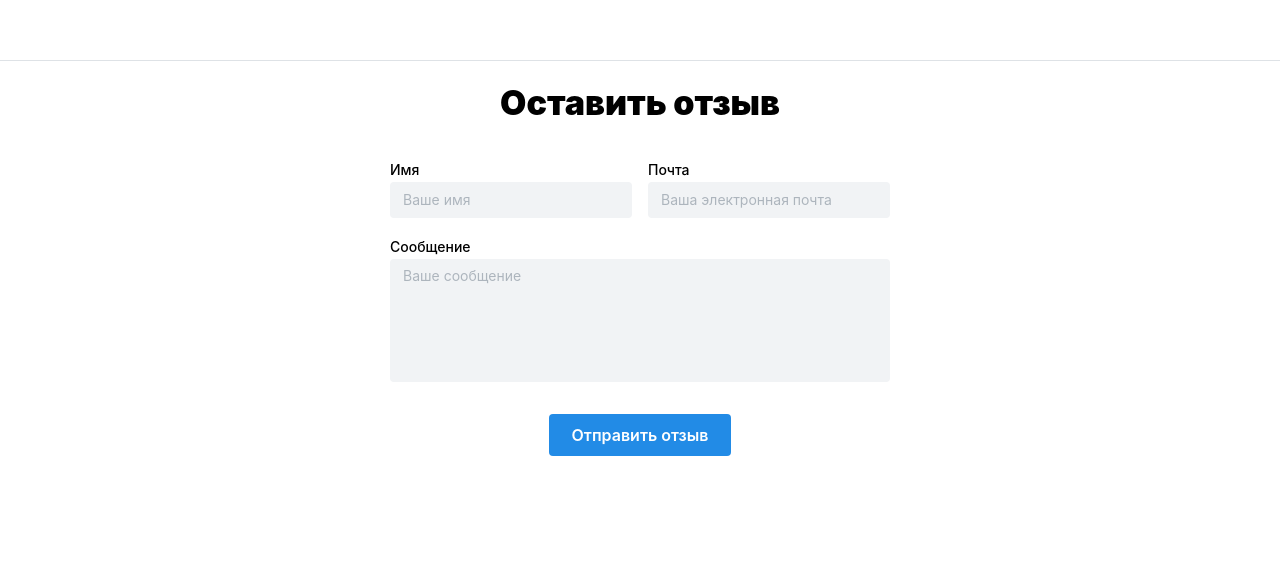
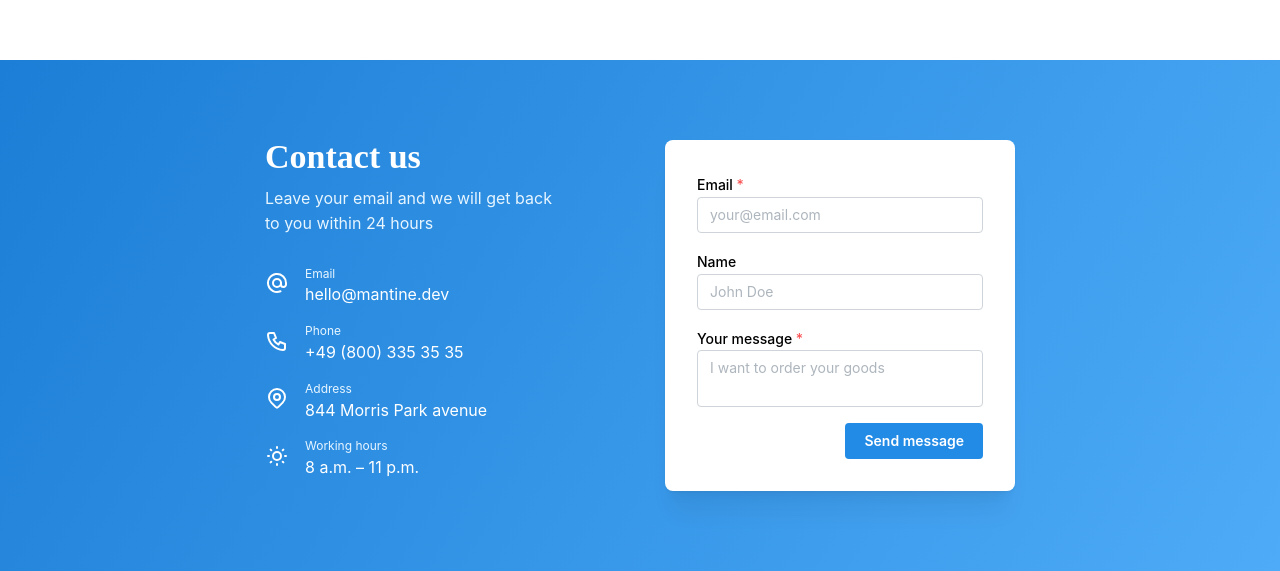
Before and after one commit to bakai-taalaibek/carpool, a Next.js app in the folder client/: page / in a window 1280 px wide. Shown: the part 740-1311 px from the top of the page. Before the commit the page ends 1216 px from the top, so only its background shows below. Built offline with nearby package versions, Linux system fonts and the light colour scheme.

Commit message:
Remake footer

```diff
--- /dev/null
+++ b/client/app/contactIcons.tsx
@@ -0,0 +1,45 @@
+import { Text, Box, Stack, rem, Flex } from "@mantine/core";
+import { IconSun, IconPhone, IconMapPin, IconAt } from "@tabler/icons-react";
+
+interface ContactIconProps
+  extends Omit<React.ComponentPropsWithoutRef<"div">, "title"> {
+  icon: typeof IconSun;
+  title: React.ReactNode;
+  description: React.ReactNode;
+}
+
+function ContactIcon({
+  icon: Icon,
+  title,
+  description,
+  ...others
+}: ContactIconProps) {
+  return (
+    <Flex align="center" c="white" {...others}>
+      <Box mr="md">
+        <Icon style={{ width: rem(24), height: rem(24) }} />
+      </Box>
+
+      <div>
+        <Text size="xs" c="var(--mantine-color-blue-0)">
+          {title}
+        </Text>
+        <Text c="var(--mantine-color-white)">{description}</Text>
+      </div>
+    </Flex>
+  );
+}
+
+const MOCKDATA = [
+  { title: "Email", description: "hello@mantine.dev", icon: IconAt },
+  { title: "Phone", description: "+49 (800) 335 35 35", icon: IconPhone },
+  { title: "Address", description: "844 Morris Park avenue", icon: IconMapPin },
+  { title: "Working hours", description: "8 a.m. – 11 p.m.", icon: IconSun },
+];
+
+export function ContactIconsList() {
+  const items = MOCKDATA.map((item, index) => (
+    <ContactIcon key={index} {...item} />
+  ));
+  return <Stack>{items}</Stack>;
+}
--- a/client/app/footer.tsx
+++ b/client/app/footer.tsx
@@ -1,4 +1,5 @@
 import {
+  Text,
   TextInput,
   Textarea,
   SimpleGrid,
@@ -6,9 +7,15 @@ import {
   Title,
   Button,
   Center,
+  Box,
+  Flex,
+  Grid,
+  Paper,
+  GridCol,
 } from "@mantine/core";
 import { useForm } from "@mantine/form";
 import { forwardRef } from "react";
+import { ContactIconsList } from "./contactIcons";
 
 const Footer = forwardRef<HTMLDivElement>(function Footer(_, ref) {
   const form = useForm({
@@ -25,54 +32,63 @@ const Footer = forwardRef<HTMLDivElement>(function Footer(_, ref) {
   return (
     <Center
       ref={ref}
-      py={20}
-      style={{ borderTop: "1px solid var(--mantine-color-gray-3)" }}
+      w="100%"
+      bg="linear-gradient(-60deg, var(--mantine-color-blue-4) 0%, var(--mantine-color-blue-7) 100%)"
     >
-      <form style={{ width: "500px" }} onSubmit={form.onSubmit(() => {})}>
-        <Title
-          order={2}
-          size="h1"
-          style={{ fontFamily: "Greycliff CF, var(--mantine-font-family)" }}
-          fw={900}
-          ta="center"
+      <Grid
+        gutter={50}
+        mih={400}
+        justify="center"
+        p={{
+          base: "calc(var(--mantine-spacing-xl) * 1.5)",
+          sm: "calc(var(--mantine-spacing-xl) * 2.5)",
+        }}
       >
-          Оставить отзыв
+        <GridCol span={{ base: 12, sm: 6 }} w={400} maw={400}>
+          <Title c="white" lh={1} ff="Greycliff CF">
+            Contact us
           </Title>
+          <Text
+            c="var(--mantine-color-blue-0)"
+            maw={{ base: "100%", sm: 300 }}
+            mt="sm"
+            mb={30}
+          >
+            Leave your email and we will get back to you within 24 hours
+          </Text>
 
-        <SimpleGrid cols={{ base: 1, sm: 2 }} mt="xl">
+          <ContactIconsList />
+        </GridCol>
+
+        <GridCol span={{ base: 12, sm: 6 }} w={400} maw={400}>
+          <Paper bg="white" p="xl" shadow="lg" radius="md" w="100%">
             <TextInput
-            label="Имя"
-            placeholder="Ваше имя"
-            name="name"
-            variant="filled"
-            {...form.getInputProps("name")}
+              label="Email"
+              placeholder="your@email.com"
+              required
+              // classNames={{ input: classes.input, label: classes.inputLabel }}
             />
             <TextInput
-            label="Почта"
-            placeholder="Ваша электронная почта"
-            name="email"
-            variant="filled"
-            {...form.getInputProps("email")}
+              label="Name"
+              placeholder="John Doe"
+              mt="md"
+              // classNames={{ input: classes.input, label: classes.inputLabel }}
             />
-        </SimpleGrid>
             <Textarea
-          label="Сообщение"
+              required
+              label="Your message"
+              placeholder="I want to order your goods"
+              minRows={4}
               mt="md"
-          placeholder="Ваше сообщение"
-          maxRows={10}
-          minRows={5}
-          autosize
-          name="message"
-          variant="filled"
-          {...form.getInputProps("message")}
+              // classNames={{ input: classes.input, label: classes.inputLabel }}
             />
 
-        <Group justify="center" mt="xl">
-          <Button type="submit" size="md">
-            Отправить отзыв
-          </Button>
+            <Group justify="flex-end" mt="md">
+              <Button bg="var(--mantine-color-blue-6)">Send message</Button>
             </Group>
-      </form>
+          </Paper>
+        </GridCol>
+      </Grid>
     </Center>
   );
 });
```
Lines whose indentation alone changed are shown as unchanged.
